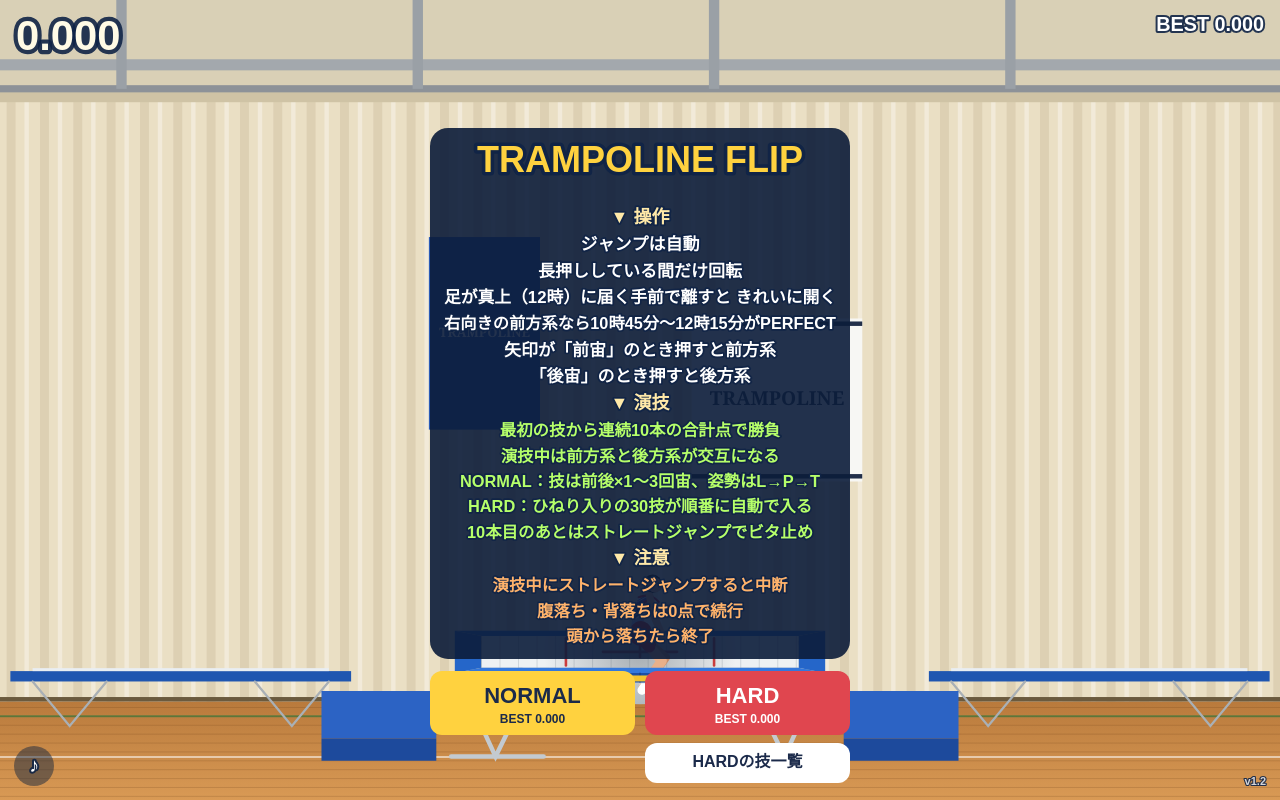
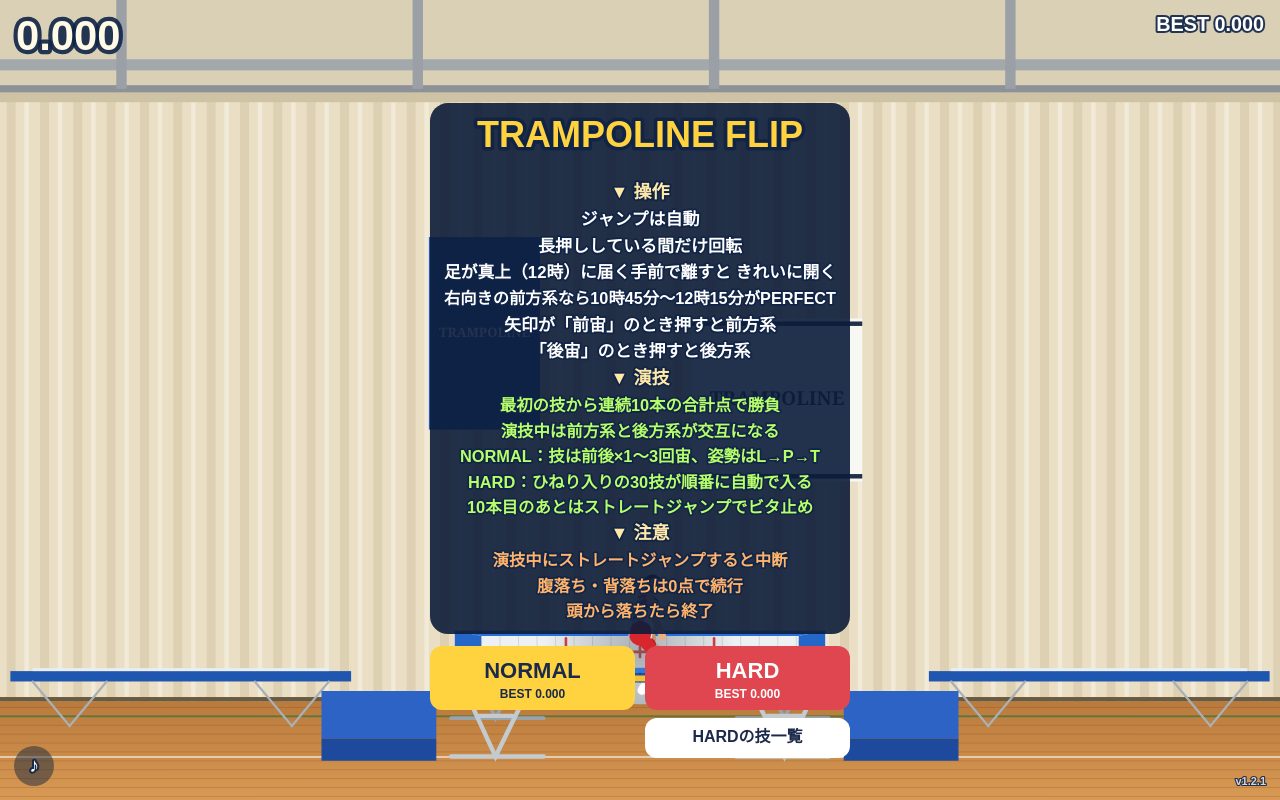
Before and after one commit to Yusuke-AUU/trampoline-flip, a plain HTML site: page index.html in a window 1280 px wide. Drawn offline with Linux system fonts and the light colour scheme; animation ran at ten frames a second.

Commit message:
v1.2.1 スマホのタップ位置ずれ修正・タイトル画面のボタン配置調整

```diff
--- a/index.html
+++ b/index.html
@@ -32,7 +32,8 @@ const FONT = '"Hiragino Sans","Hiragino Kaku Gothic ProN","Meiryo",sans-serif';
 let W, H, DPR, S, bedY, cx;
 function resize() {
   DPR = Math.min(window.devicePixelRatio || 1, 2);
-  W = window.innerWidth; H = window.innerHeight;
+  const r = cv.getBoundingClientRect();          // 実際に表示されているサイズで描く（スマホのアドレスバー対策）
+  W = Math.round(r.width) || window.innerWidth; H = Math.round(r.height) || window.innerHeight;
   cv.width = W * DPR; cv.height = H * DPR;
   ctx.setTransform(DPR, 0, 0, DPR, 0, 0);
   S = Math.min(H / 10.8, W / 6.0);       // px per meter
@@ -40,6 +41,9 @@ function resize() {
   cx = W / 2;
 }
 addEventListener('resize', resize); resize();
+if (window.visualViewport) visualViewport.addEventListener('resize', resize);
+addEventListener('orientationchange', () => setTimeout(resize, 300));
+function syncSize() { const r = cv.getBoundingClientRect(); if (Math.round(r.width) !== W || Math.round(r.height) !== H) resize(); }
 
 // ---- 定数 ----
 const G = 11;          // 重力 m/s^2
@@ -246,9 +250,11 @@ function down(x, y) {
 function up() { holding = false; }
 function toggleMute() { muted = !muted; try { localStorage.setItem('tflip_mute', muted ? '1' : '0'); } catch (e) {} }
 cv.addEventListener('pointerdown', e => {
-  e.preventDefault(); initAudio();
-  if (e.clientX < 64 && e.clientY > H - 64) { toggleMute(); return; }
-  down(e.clientX, e.clientY);
+  e.preventDefault(); initAudio(); syncSize();
+  const r = cv.getBoundingClientRect();            // 表示上の位置 → 描画座標
+  const x = (e.clientX - r.left) * W / r.width, y = (e.clientY - r.top) * H / r.height;
+  if (x < 64 && y > H - 64) { toggleMute(); return; }
+  down(x, y);
 });
 addEventListener('pointerup', up); addEventListener('pointercancel', up);
 cv.addEventListener('contextmenu', e => e.preventDefault());
@@ -808,15 +814,19 @@ function drawHUD() {
     txt(q.text, Math.min(W - 80, Math.max(80, sx(q.x))), sy(q.y), Math.round(fs * 1.3 * q.size), q.color, 'center', a);
   }
 }
-function panel(lines) {
-  const h = 30 + lines.reduce((t, l) => t + l[1] * 1.55, 0);
-  const w = Math.min(W - 32, 420), x = (W - w) / 2, y = H * 0.16;
+function panel(lines, reserve = 0, side = false) {
+  let h = 30 + lines.reduce((t, l) => t + l[1] * 1.55, 0);
+  const room = side ? H - 90 : H - reserve - 70;      // 下（横画面では右）のボタンと重ならない大きさに収める
+  if ((reserve || side) && h > room) { const k = Math.max(0.4, room / h); lines = lines.map(([s, z, c]) => [s, z * k, c]); h = 30 + lines.reduce((t, l) => t + l[1] * 1.55, 0); }
+  const w = side ? Math.min(W * 0.58, 440) : Math.min(W - 32, 420);
+  const x = side ? Math.max(16, W / 2 - w - 8) : (W - w) / 2;
+  const y = side ? Math.max(60, (H - h) / 2 + 10) : reserve ? Math.max(56, Math.min(H * 0.16, H - reserve - h - 12)) : H * 0.16;
   ctx.fillStyle = 'rgba(12,28,58,.9)';
   ctx.beginPath(); ctx.roundRect ? ctx.roundRect(x, y, w, h, 18) : ctx.rect(x, y, w, h); ctx.fill();
   let yy = y + 34;
   for (const [s, size, col] of lines) {
     ctx.font = `900 ${size}px ${FONT}`; const tw = ctx.measureText(s).width;   // 幅に収まらない行は縮める
-    txt(s, W / 2, yy, tw > w - 28 ? size * (w - 28) / tw : size, col); yy += size * 1.55;
+    txt(s, x + w / 2, yy, tw > w - 28 ? size * (w - 28) / tw : size, col); yy += size * 1.55;
   }
   return {x, y, w, h};
 }
@@ -827,12 +837,25 @@ function button(b, label, sub, bg, fg) {
   plain(label, b.y + b.h * (sub ? 0.4 : 0.5), Math.min(22, b.h * 0.4), 900);
   if (sub) plain(sub, b.y + b.h * 0.76, Math.min(12, b.h * 0.22), 700);
 }
+const wideTitle = () => W > H * 1.25 && H < 560;   // 横長で背の低い画面
 function drawTitleButtons(pb, fs) {
+  if (wideTitle()) {                                   // パネルの右に縦並び
+    const bx = pb.x + pb.w + 16, bw2 = Math.min(220, W - bx - 16), bh2 = Math.min(64, (H - 120) / 3.4);
+    const by = Math.max(60, H / 2 - (bh2 * 2 + bh2 * 0.7 + 20) / 2 + 10);
+    const bN = {x: bx, y: by, w: bw2, h: bh2, act: () => startGame('normal')};
+    const bH = {x: bx, y: by + bh2 + 10, w: bw2, h: bh2, act: () => startGame('hard')};
+    const bL = {x: bx, y: by + bh2 * 2 + 20, w: bw2, h: bh2 * 0.7, act: openList};
+    return drawBtns(bN, bH, bL);
+  }
   const gap = 10, bw = (pb.w - gap) / 2, bh = Math.max(50, fs * 3.2);
-  let y = Math.min(pb.y + pb.h + 12, H - bh - 60);
+  const lh = Math.max(34, fs * 2);
+  const y = Math.min(pb.y + pb.h + 12, H - bh - 8 - lh - 30);
   const bN = {x: pb.x, y, w: bw, h: bh, act: () => startGame('normal')};
   const bH = {x: pb.x + bw + gap, y, w: bw, h: bh, act: () => startGame('hard')};
-  const bL = {x: pb.x + bw + gap, y: y + bh + 8, w: bw, h: Math.max(34, fs * 2), act: openList};
+  const bL = {x: pb.x + bw + gap, y: y + bh + 8, w: bw, h: lh, act: openList};
+  drawBtns(bN, bH, bL);
+}
+function drawBtns(bN, bH, bL) {
   titleBtns = [bN, bH, bL];
   let bestN = 0, bestH = 0; try { bestN = +localStorage.getItem('tflip_best_normal') || 0; bestH = +localStorage.getItem('tflip_best_hard') || 0; } catch (e) {}
   button(bN, 'NORMAL', 'BEST ' + f3(bestN), '#ffd23f', '#1b2a4a');
@@ -888,7 +911,7 @@ function drawOverlay() {
       ['演技中にストレートジャンプすると中断', fs * 0.82, '#ffb36b'],
       ['腹落ち・背落ちは0点で続行', fs * 0.82, '#ffb36b'],
       ['頭から落ちたら終了', fs * 0.82, '#ffb36b'],
-    ]);
+    ], Math.max(50, fs * 3.2) + 8 + Math.max(34, fs * 2) + 12 + 30, wideTitle());
     drawTitleButtons(pb, fs);
   } else if (st === 'over') {
     const sc = calcScore();
@@ -908,7 +931,7 @@ function drawOverlay() {
   ctx.beginPath(); ctx.arc(34, H - 34, 20, 0, TAU); ctx.fill(); ctx.restore();
   txt('♪', 34, H - 34, 20, muted ? 'rgba(255,255,255,.4)' : '#fff');
   if (muted) { ctx.strokeStyle = '#ff7070'; ctx.lineWidth = 3; ctx.beginPath(); ctx.moveTo(22, H - 46); ctx.lineTo(46, H - 22); ctx.stroke(); }
-  txt('v1.2', W - 14, H - 18, 11, 'rgba(255,255,255,.8)', 'right');
+  txt('v1.2.1', W - 14, H - 18, 11, 'rgba(255,255,255,.8)', 'right');
 }
 function draw() {
   drawBackground();
@@ -922,7 +945,7 @@ function draw() {
 let last = performance.now();
 function loop(now) {
   const dt = Math.min(0.033, (now - last) / 1000); last = now;
-  update(dt); draw(); requestAnimationFrame(loop);
+  syncSize(); update(dt); draw(); requestAnimationFrame(loop);
 }
 requestAnimationFrame(loop);
 })();
```
